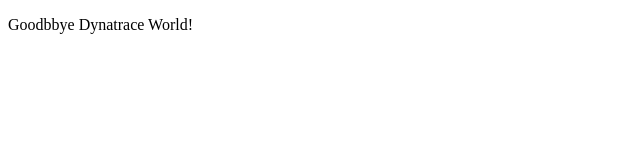
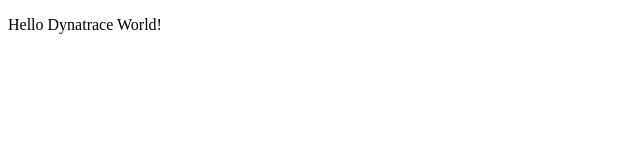
Before and after one commit to akadakia/devOpsDynatrace, a plain HTML site: page version1/index.html in a window 1280 px wide. Shown: the full height of the page, 0-640 px from the left. Drawn offline with Linux system fonts and the light colour scheme.

Commit message:
revert to original

```diff
--- a/version1/index.html
+++ b/version1/index.html
@@ -4,6 +4,6 @@
         <title>Capstone Project</title>
     </head>
     <body>
-        <p>Goodbbye Dynatrace World!</p>
+        <p>Hello Dynatrace World!</p>
     </body>
 </html>
```
